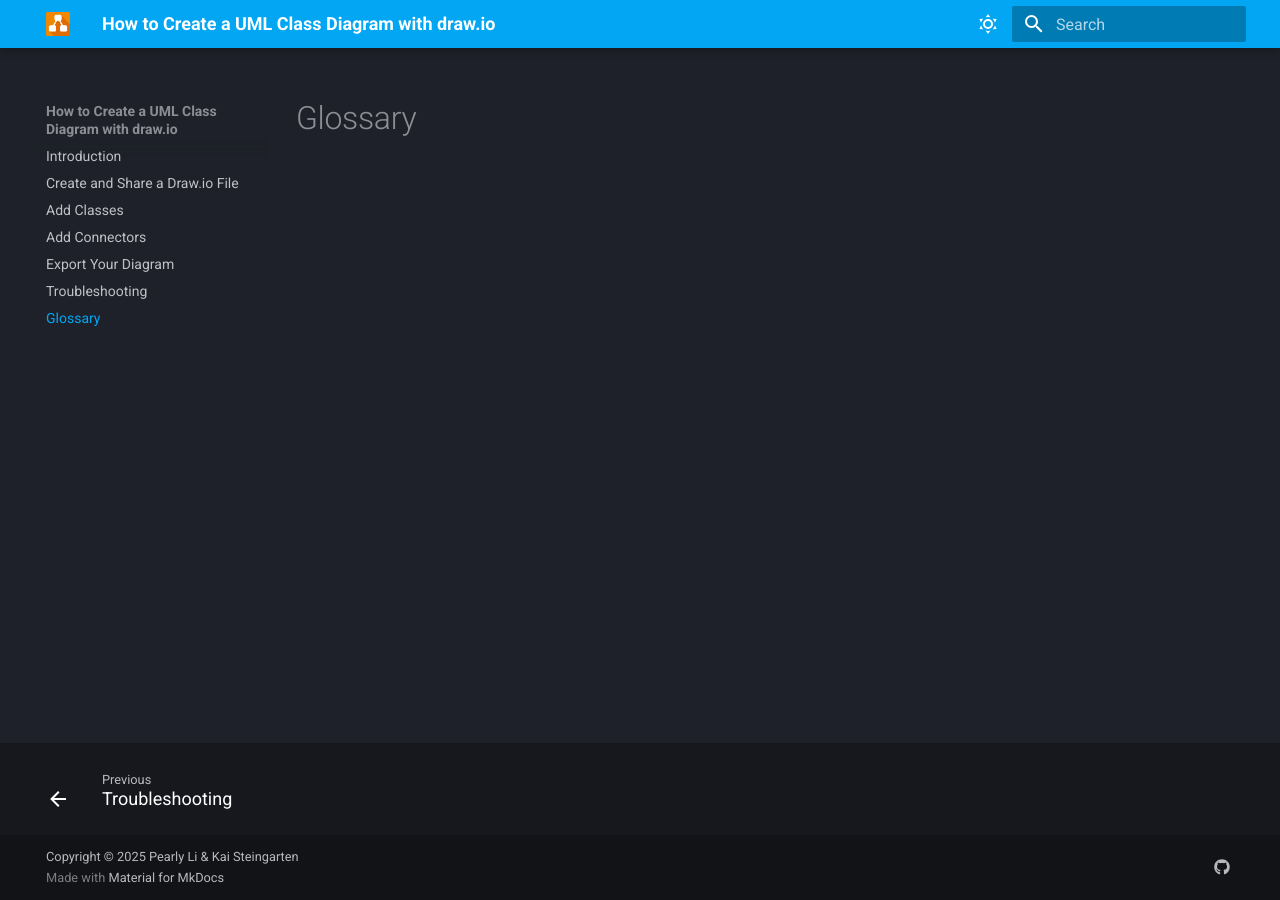
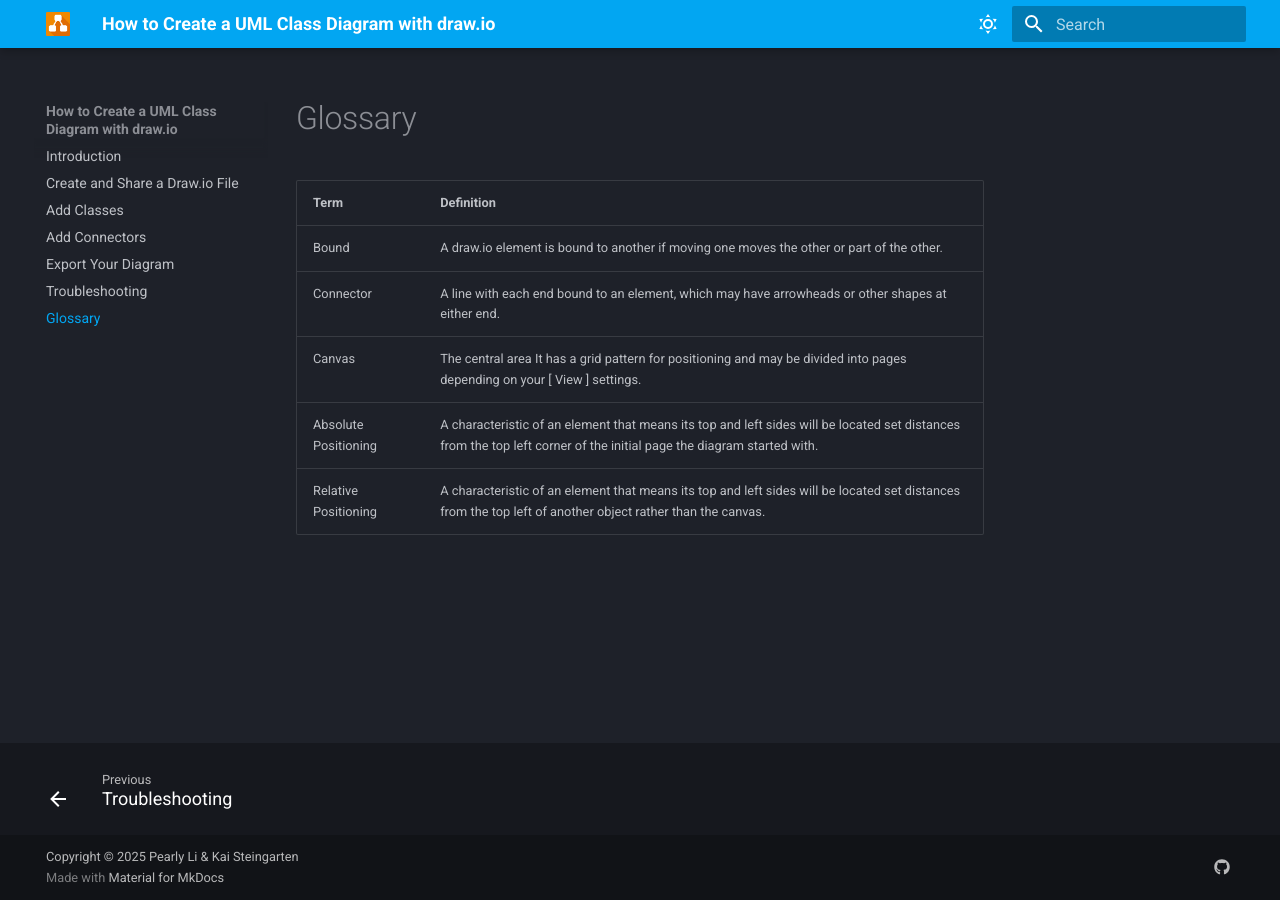
Before and after one commit to kai-st/comm2216-docs-project, an MkDocs documentation site: the page built from docs/glossary.md, in a window 1280 px wide. Built offline with MkDocs 1.6.1 and Material for MkDocs 9.7.7, drawn with Linux system fonts in a browser that asks for light colours.

Commit message:
Added content to glossary

```diff
--- a/docs/glossary.md
+++ b/docs/glossary.md
@@ -1 +1,8 @@
 # Glossary
+| Term                 | Definition                                                                                                                                                            |
+|----------------------|-----------------------------------------------------------------------------------------------------------------------------------------------------------------------|
+| Bound                | A draw.io element is bound to another if moving one moves the other or part of the other.                                                                             |
+| Connector            | A line with each end bound to an element, which may have arrowheads or other shapes at either end.                                                                    |
+| Canvas               | The central area  It has a grid pattern for positioning and may be divided into pages depending on your [ View ] settings.                                            |
+| Absolute Positioning | A characteristic of an element that means its top and left sides will be located set distances from the top left corner of the initial page the diagram started with. |
+| Relative Positioning | A characteristic of an element that means its top and left sides will be located set distances from the top left of another object rather than the canvas.            |
```
